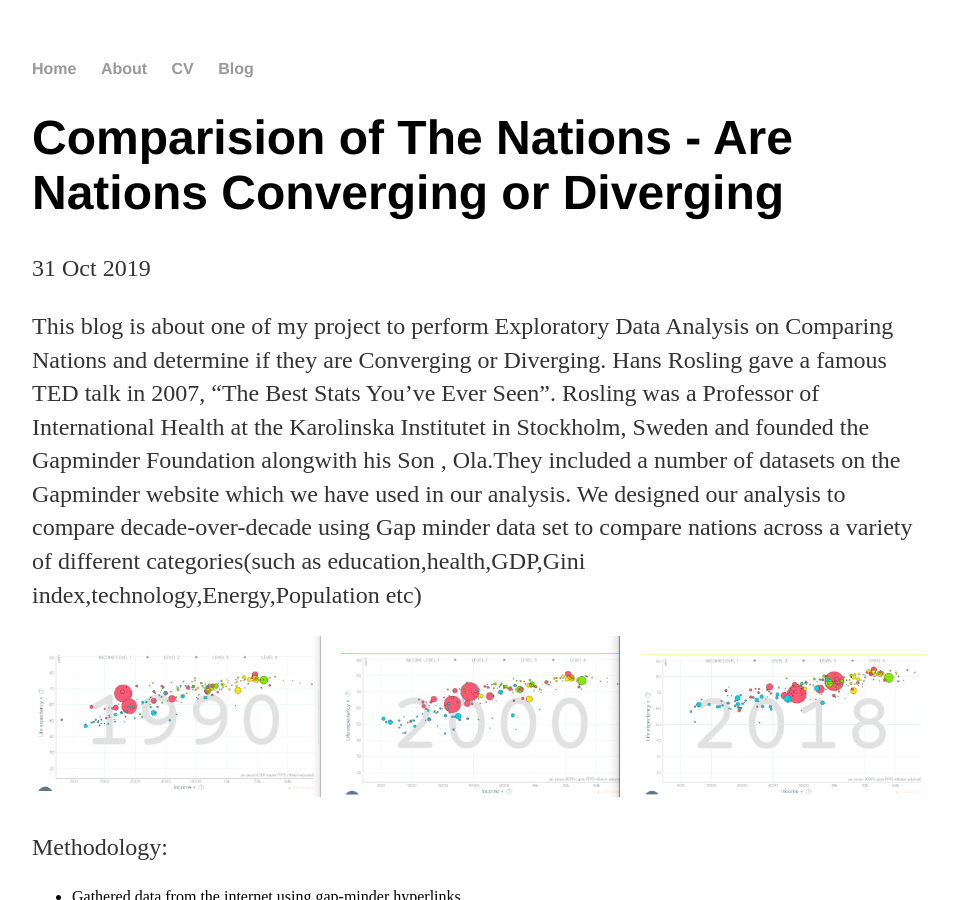
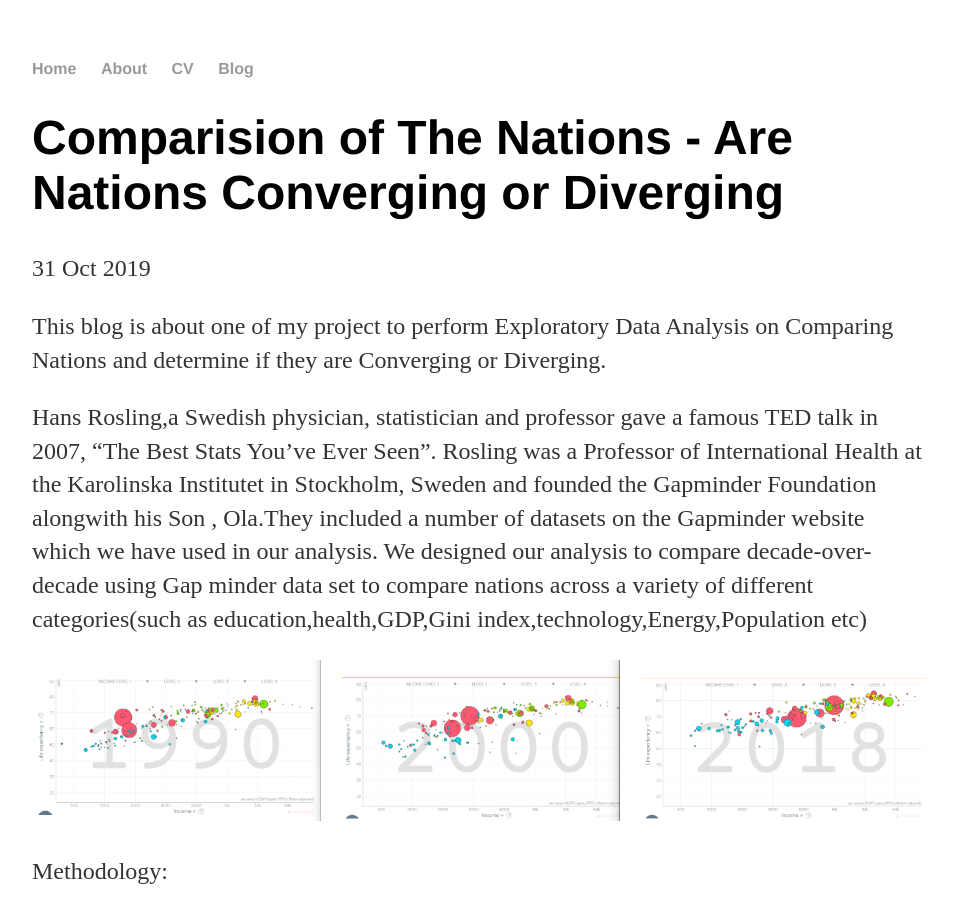
Before and after one commit to mmuktasingh/mmuktasingh.github.io, a Jekyll site: the page built from _posts/2019-10-31-Nation-comparison.md, in a window 1280 px wide and 900 px high. Shown: the whole window, without its empty margins (160-1118 px from the left). Built offline with Jekyll 4.4.1, drawn with Linux system fonts in a browser that asks for light colours.

Commit message:
Update 2019-10-31-Nation-comparison.md

```diff
--- a/_posts/2019-10-31-Nation-comparison.md
+++ b/_posts/2019-10-31-Nation-comparison.md
@@ -5,7 +5,8 @@
 ---
 
 This blog is about one of my project to perform Exploratory Data Analysis on Comparing Nations and determine if they are Converging or Diverging.
-Hans Rosling gave a famous TED talk in 2007, “The Best Stats You’ve Ever Seen”. Rosling was a Professor of International Health at the Karolinska Institutet in Stockholm, Sweden and founded the Gapminder Foundation alongwith his Son , Ola.They included a number of datasets on the Gapminder website which we have used in our analysis.
+
+Hans Rosling,a Swedish physician, statistician and professor gave a famous TED talk in 2007, “The Best Stats You’ve Ever Seen”. Rosling was a Professor of International Health at the Karolinska Institutet in Stockholm, Sweden and founded the Gapminder Foundation alongwith his Son , Ola.They included a number of datasets on the Gapminder website which we have used in our analysis.
 We designed our analysis to compare decade-over-decade using Gap minder data set to compare nations across a variety of different categories(such as education,health,GDP,Gini index,technology,Energy,Population etc)
 
 ![test image size](https://github.com/mmuktasingh/mmuktasingh.github.io/blob/master/images/Gapminder_bubbles.PNG?raw=true){:height="50%" width="100%"}
@@ -31,7 +32,7 @@
 - France has had a very consistent economy the last 30+ years.
 - Vietnam and South Africa remain in different clusters as of 2010s
 
-![test image size](https://github.com/mmuktasingh/mmuktasingh.github.io/blob/master/images/Economy_cluster.PNG?raw=true)
+![test image size](https://github.com/mmuktasingh/mmuktasingh.github.io/blob/master/images/Economy_cluster.PNG?raw=true){:height="50%" width="50%"}
 
 
 2. Change in Population over three decades
@@ -41,13 +42,14 @@
 - US has shown significant growth of 21.85% over the last 10years.
 - Rest all countries have been consistently growing together over the time
 
-![test image size](https://github.com/mmuktasingh/mmuktasingh.github.io/blob/master/images/Pop.PNG?raw=true)
+- ![test image size](https://github.com/mmuktasingh/mmuktasingh.github.io/blob/master/images/Pop.PNG?raw=true)
 
 
 3. Economy : Clusters in 2010's
 - We can see from the map above that most countries share similar distance values relative to each other.
 - This means countries are converging.
 - A couple of outliers exist such as USA, China India and Russian to some extent.
+
 ![test image size](https://github.com/mmuktasingh/mmuktasingh.github.io/blob/master/images/Economy2.PNG?raw=true)
 
 
@@ -55,6 +57,7 @@
 - As shown from the three plots we can see clusters or dots are coming closer together.
 - These dots represents countries.
 - Similar trends are observed in energy and economic categories
+
 ![test image size](https://github.com/mmuktasingh/mmuktasingh.github.io/blob/master/images/Distance%20between%20countries%20converging%20with%20time.PNG?raw=true)
 
 
```
